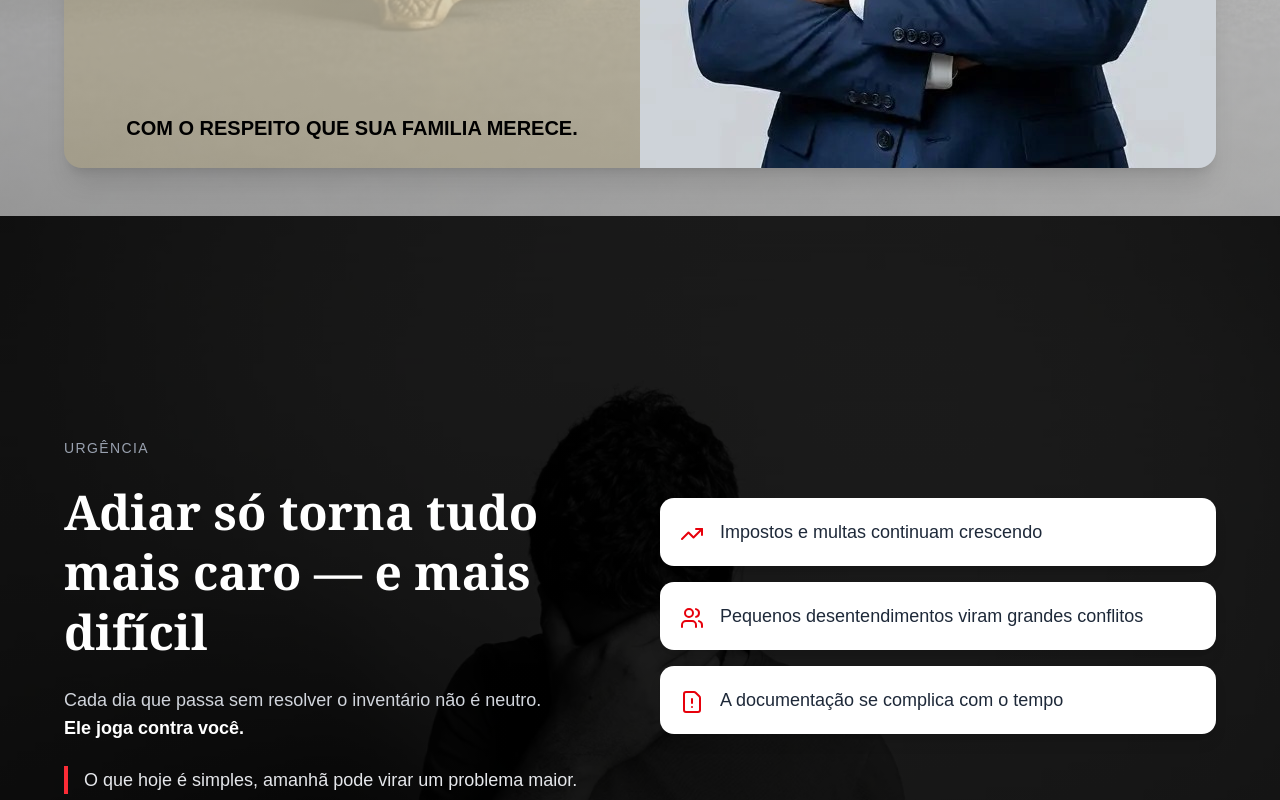
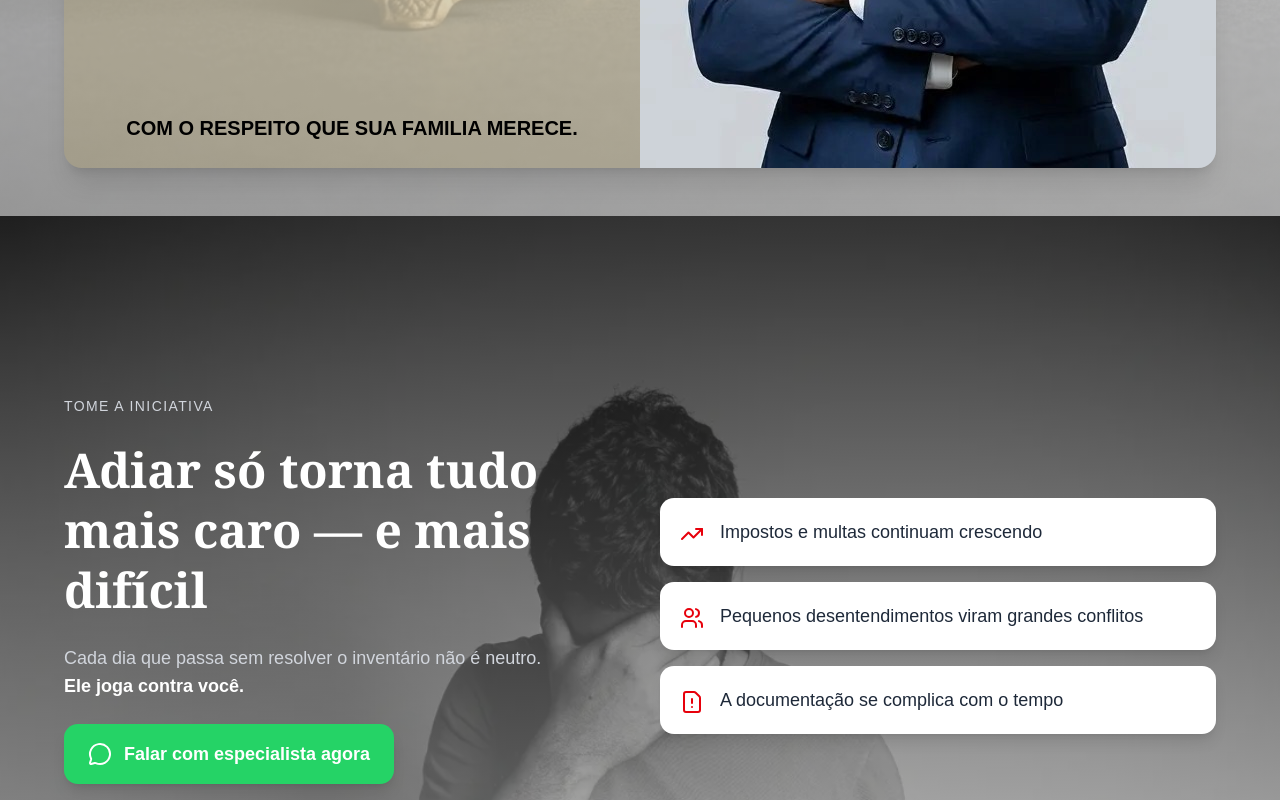
Before and after one commit to LuandersonH/projeto_base, a React (Vite) app: page / in a window 1280 px wide. Shown: the part 3350-4150 px from the top of the page. Built offline with nearby package versions, Linux system fonts and the light colour scheme.

Commit message:
base pronta

```diff
--- a/package.json
+++ b/package.json
@@ -15,6 +15,7 @@
     "@tailwindcss/vite": "^4.2.2",
     "class-variance-authority": "^0.7.1",
     "clsx": "^2.1.1",
+    "framer-motion": "^12.38.0",
     "lucide-react": "^1.8.0",
     "radix-ui": "^1.4.3",
     "react": "^19.2.4",
--- /dev/null
+++ b/src/components/parallax/MultiSectionTransition.tsx
@@ -0,0 +1,113 @@
+import React, { useRef } from "react";
+import type { ReactNode } from "react";
+import {
+  motion,
+  useScroll,
+  useTransform,
+  MotionValue,
+  progress,
+} from "framer-motion";
+
+type MultiSectionTransitionProps = {
+  children: ReactNode[];
+};
+
+export function MultiSectionTransition({
+  children,
+}: MultiSectionTransitionProps) {
+  const containerRef = useRef<HTMLDivElement | null>(null);
+  const count = React.Children.count(children);
+
+  // Rastreia o scroll do container inteiro
+  const { scrollYProgress } = useScroll({
+    target: containerRef,
+    offset: ["start start", "end end"],
+  });
+
+  return (
+    <div ref={containerRef} className="relative min-w-full">
+      {React.Children.map(children, (child, index) => (
+        <SectionItem
+          key={index}
+          index={index}
+          total={count}
+          progress={scrollYProgress}
+        >
+          {child}
+        </SectionItem>
+      ))}
+    </div>
+  );
+}
+
+// --- COMPONENTE AUXILIAR ---
+
+type SectionItemProps = {
+  children: ReactNode;
+  index: number;
+  total: number;
+  progress: MotionValue<number>;
+};
+
+function SectionItem({
+  children,
+  index,
+  isLast,
+}: {
+  children: React.ReactNode;
+  index: number;
+  isLast: boolean;
+}) {
+  const containerRef = useRef<HTMLDivElement>(null);
+  const contentRef = useRef<HTMLDivElement>(null);
+
+  const [isTall, setIsTall] = useState(false);
+
+  useLayoutEffect(() => {
+    const measure = () => {
+      if (!contentRef.current) return;
+      const h = contentRef.current.offsetHeight;
+      setIsTall(h > window.innerHeight);
+    };
+
+    measure();
+    window.addEventListener("resize", measure);
+    return () => window.removeEventListener("resize", measure);
+  }, []);
+
+  const { scrollYProgress } = useScroll({
+    target: containerRef,
+    offset: ["start start", "end start"],
+  });
+
+  const scale = useTransform(scrollYProgress, [0, 1], [1, 0.94]);
+  const opacity = useTransform(scrollYProgress, [0, 1], [1, 0]);
+
+  return (
+    <div
+      ref={containerRef}
+      className="relative w-full"
+      style={{
+        zIndex: index + 1,
+        marginBottom: isLast ? 0 : "-100vh",
+      }}
+    >
+      <motion.div
+        style={{
+          scale: !isTall && !isLast ? scale : 1,
+          opacity: !isTall && !isLast ? opacity : 1,
+        }}
+        className={!isTall ? "sticky top-0 w-full origin-top" : "relative"}
+      >
+        <div
+          ref={contentRef}
+          className="w-full bg-white min-h-screen shadow-2xl"
+        >
+          {children}
+        </div>
+      </motion.div>
+
+      {!isLast && <div className="h-screen pointer-events-none" />}
+    </div>
+  );
+}
--- /dev/null
+++ b/src/components/parallax/SectionTransition.tsx
@@ -0,0 +1,55 @@
+"use client";
+
+import { useRef } from "react";
+import type { ReactNode } from "react";
+import { motion, useScroll, useTransform } from "framer-motion";
+
+type SectionTransitionProps = {
+  children: [ReactNode, ReactNode];
+};
+
+export function SectionTransition({ children }: SectionTransitionProps) {
+  const [first, second] = children;
+  const ref = useRef<HTMLDivElement | null>(null);
+
+  const { scrollYProgress } = useScroll({
+    target: ref,
+    // "start start": Topo do container bate no topo da tela
+    // "end start": Final do container bate no topo da tela
+    offset: ["start start", "end start"],
+  });
+
+  /**
+   * 🎬 A animação ocorre exatamente entre 0 e 0.5 (primeira metade do scroll),
+   * que é o tempo exato em que a segunda seção está subindo para cobrir a primeira.
+   */
+  const scale = useTransform(scrollYProgress, [0, 0.5], [1, 0.96]);
+  const opacity = useTransform(scrollYProgress, [0, 0.5], [1, 0]);
+
+  return (
+    <div ref={ref} className="relative min-w-full">
+      {/* 🔴 SEÇÃO QUE FICA FIXADA (PROBLEM)
+        Ela gruda no topo enquanto damos scroll, e o Framer Motion
+        aplica o fade out e o scale down.
+      */}
+      <motion.div
+        style={{ opacity }}
+        className="sticky top-0 h-[100svh] w-full overflow-hidden"
+      >
+        {first}
+      </motion.div>
+
+      {/* 🟢 SEÇÃO QUE ROLA POR CIMA (SOLUTION)
+        Não precisa de animação em 'y'. O fluxo natural do scroll
+        vai empurrar ela para cima da seção fixada!
+      */}
+      <div className="relative z-10 w-full bg-white">
+        {/* ⚠️ IMPORTANTE: Essa div precisa obrigatoriamente de uma cor de fundo
+          sólida (ex: bg-white, bg-black, bg-zinc-900). Se for transparente,
+          a seção de baixo vai aparecer através dela enquanto diminui!
+        */}
+        {second}
+      </div>
+    </div>
+  );
+}
--- a/src/pages/NotFound.tsx
+++ b/src/pages/NotFound.tsx
@@ -6,7 +6,7 @@ export default function NotFound() {
   const navigate = useNavigate();
 
   return (
-    <div className="min-h-screen flex items-center justify-center bg-background px-4">
+    <div className="min-h-[100svh] flex items-center justify-center bg-background px-4">
       <div className="text-center space-y-6 max-w-md">
         <h1 className="text-6xl font-bold tracking-tight">404</h1>
 
--- a/src/pages/extrajudicial-probate/sections/Authority.tsx
+++ b/src/pages/extrajudicial-probate/sections/Authority.tsx
@@ -4,7 +4,7 @@ import imgBg from "@/assets/hero/fundo_authority.png";
 export function Authority() {
   return (
     <section
-      className="w-full min-h-dvh flex flex-col items-center px-4 py-12 bg-gray-50  bg-cover bg-left bg-no-repeat"
+      className="w-full min-h-[100svh] flex flex-col items-center px-4 py-12 bg-gray-50  bg-cover bg-left bg-no-repeat"
       style={{
         backgroundImage: `linear-gradient(rgba(199, 199, 199, 0.65), rgba(199, 199, 199, 0.9), rgba(199, 199, 199, 0.65)), url(${imgBg})`,
       }}
--- a/src/pages/extrajudicial-probate/sections/Contact.tsx
+++ b/src/pages/extrajudicial-probate/sections/Contact.tsx
@@ -4,11 +4,25 @@ import {
   DollarSignIcon,
   HelpCircleIcon,
 } from "lucide-react";
+import { motion } from "framer-motion";
+
+const cardVariants = {
+  hidden: { opacity: 0, x: 40 },
+  visible: (i: number) => ({
+    opacity: 1,
+    x: 0,
+    transition: {
+      delay: i * 0.15,
+      duration: 0.5,
+      ease: "easeOut",
+    },
+  }),
+};
 
 export function Contact() {
   return (
-    <section className="w-full min-h-dvh bg-[#0a0a0a] relative">
-      <div className="w-full min-h-dvh flex items-center justify-center px-4 py-16">
+    <section className="w-full min-h-[100svh] bg-[#0a0a0a] relative">
+      <div className="w-full min-h-[100svh] flex items-center justify-center px-4 py-16">
         <div className="w-full max-w-6xl grid md:grid-cols-2 gap-10 items-center">
           {/* LEFT SIDE */}
           <div className="text-white space-y-6">
@@ -29,15 +43,14 @@ export function Contact() {
 
             <div className="border-l-4 border-yellow-500 pl-4">
               <p className="text-base md:text-lg text-gray-200">
-                A primeira conversa é gratuita e sem compromisso.
+                Conversa gratuitamente e sem compromisso.
               </p>
             </div>
 
-            {/* CTA */}
             <a
               href="https://wa.me/SEUNUMERO"
               target="_blank"
-              className="inline-flex items-center gap-3 bg-[#25D366] hover:bg-[#1ebe5d] text-white font-semibold text-base md:text-lg px-6 py-4 rounded-xl shadow-lg transition-all duration-300"
+              className="inline-flex items-center gap-3 bg-[#25D366] hover:bg-[#1ebe5d] text-white font-semibold text-base md:text-lg px-6 py-4 rounded-xl shadow-lg transition-all duration-300 hover:scale-[1.02]"
             >
               <MessageCircleIcon className="size-5 md:size-6" />
               Falar com especialista agora
@@ -48,44 +61,43 @@ export function Contact() {
             </p>
           </div>
 
-          {/* RIGHT SIDE - CARDS */}
+          {/* RIGHT SIDE - FAQ COM ANIMAÇÃO */}
           <div className="grid gap-4">
-            <div className="bg-white rounded-xl p-5 shadow-lg flex items-start gap-4">
-              <ClockIcon className="text-yellow-600 mt-1" />
-              <div>
-                <p className="text-base md:text-lg text-gray-800 font-medium">
-                  Qual o prazo médio?
-                </p>
-                <p className="text-sm text-gray-600 mt-1">
-                  Em muitos casos, o processo pode ser resolvido em semanas.
-                </p>
-              </div>
-            </div>
-
-            <div className="bg-white rounded-xl p-5 shadow-lg flex items-start gap-4">
-              <DollarSignIcon className="text-yellow-600 mt-1" />
-              <div>
-                <p className="text-base md:text-lg text-gray-800 font-medium">
-                  Quanto custa?
-                </p>
-                <p className="text-sm text-gray-600 mt-1">
-                  Você recebe uma estimativa clara após uma análise rápida do
-                  caso.
-                </p>
-              </div>
-            </div>
-
-            <div className="bg-white rounded-xl p-5 shadow-lg flex items-start gap-4">
-              <HelpCircleIcon className="text-yellow-600 mt-1" />
-              <div>
-                <p className="text-base md:text-lg text-gray-800 font-medium">
-                  Como funciona?
-                </p>
-                <p className="text-sm text-gray-600 mt-1">
-                  Orientamos todo o processo e cuidamos da parte burocrática.
-                </p>
-              </div>
-            </div>
+            {[
+              {
+                icon: <ClockIcon className="text-yellow-600 mt-1" />,
+                title: "Qual o prazo médio?",
+                desc: "Em muitos casos, o processo pode ser resolvido em semanas.",
+              },
+              {
+                icon: <DollarSignIcon className="text-yellow-600 mt-1" />,
+                title: "Quanto custa?",
+                desc: "Você recebe uma estimativa clara após uma análise rápida do caso.",
+              },
+              {
+                icon: <HelpCircleIcon className="text-yellow-600 mt-1" />,
+                title: "Como funciona?",
+                desc: "Orientamos todo o processo e cuidamos da parte burocrática.",
+              },
+            ].map((item, i) => (
+              <motion.div
+                key={i}
+                custom={i}
+                variants={cardVariants}
+                initial="hidden"
+                whileInView="visible"
+                viewport={{ once: true, margin: "-50px" }}
+                className="bg-white rounded-xl p-5 shadow-lg flex items-start gap-4 hover:shadow-xl hover:-translate-y-1"
+              >
+                {item.icon}
+                <div>
+                  <p className="text-base md:text-lg text-gray-800 font-medium">
+                    {item.title}
+                  </p>
+                  <p className="text-sm text-gray-600 mt-1">{item.desc}</p>
+                </div>
+              </motion.div>
+            ))}
           </div>
         </div>
       </div>
--- a/src/pages/extrajudicial-probate/sections/Hero.tsx
+++ b/src/pages/extrajudicial-probate/sections/Hero.tsx
@@ -4,7 +4,7 @@ import imgHero from "@/assets/hero/hero.png";
 export function Hero() {
   return (
     <section
-      className="w-full min-h-dvh flex items-center bg-amber-50 bg-cover bg-center"
+      className="w-full min-h-[100svh] flex items-center bg-amber-50 bg-cover bg-center"
       style={{
         backgroundImage: `linear-gradient(rgba(0,0,0,0.65), rgba(0,0,0,0.65)), url(${imgHero})`,
       }}
--- a/src/pages/extrajudicial-probate/sections/Urgency.tsx
+++ b/src/pages/extrajudicial-probate/sections/Urgency.tsx
@@ -1,25 +1,39 @@
 import {
-  TriangleAlertIcon,
   TrendingUpIcon,
   UsersIcon,
   FileWarningIcon,
+  MessageCircleIcon,
 } from "lucide-react";
+import { motion } from "framer-motion";
 import imgBg from "@/assets/hero/problem.webp";
+
+const cardVariants = {
+  hidden: { opacity: 0, x: 40 },
+  visible: (i: number) => ({
+    opacity: 1,
+    x: 0,
+    transition: {
+      delay: i * 0.15,
+      duration: 0.5,
+      ease: "easeOut",
+    },
+  }),
+};
 
 export function Urgency() {
   return (
     <section
-      className="w-full min-h-dvh bg-cover bg-center bg-no-repeat relative"
+      className="w-full min-h-[100svh] bg-cover bg-center bg-no-repeat relative"
       style={{
-        backgroundImage: `linear-gradient(rgba(0,0,0,0.85), rgba(0,0,0,0.9)), url(${imgBg})`,
+        backgroundImage: `linear-gradient(rgba(0, 0, 0, 0.7), rgba(255, 255, 255, 0.6)), url(${imgBg})`,
       }}
     >
-      <div className="w-full min-h-dvh flex items-center justify-center px-4 py-16">
+      <div className="w-full min-h-[100svh] flex items-center justify-center px-4 py-16">
         <div className="w-full max-w-6xl grid md:grid-cols-2 gap-10 items-center">
           {/* LEFT SIDE - COPY */}
           <div className="text-white space-y-6">
-            <p className="uppercase tracking-widest text-sm text-gray-400">
-              Urgência
+            <p className="uppercase tracking-widest text-sm text-gray-300">
+              TOME A INICIATIVA
             </p>
 
             <h1 className="text-3xl md:text-5xl font-serif font-semibold leading-tight">
@@ -35,7 +49,14 @@ export function Urgency() {
                 Ele joga contra você.
               </span>
             </p>
-
+            <a
+              href="https://wa.me/SEUNUMERO"
+              target="_blank"
+              className="inline-flex items-center gap-3 bg-[#25D366] hover:bg-[#1ebe5d] text-white font-semibold text-base md:text-lg px-6 py-4 rounded-xl shadow-lg transition-all duration-300 hover:scale-[1.02]"
+            >
+              <MessageCircleIcon className="size-5 md:size-6" />
+              Falar com especialista agora
+            </a>
             <div className="border-l-4 border-red-500 pl-4">
               <p className="text-base md:text-lg text-gray-200">
                 O que hoje é simples, amanhã pode virar um problema maior.
@@ -43,33 +64,42 @@ export function Urgency() {
             </div>
           </div>
 
-          {/* RIGHT SIDE - CARDS */}
+          {/* RIGHT SIDE - CARDS COM ANIMAÇÃO */}
           <div className="grid gap-4">
-            <div className="bg-white rounded-xl p-5 shadow-lg flex items-start gap-4">
-              <TrendingUpIcon className="text-red-600 mt-1" />
-              <p className="text-base md:text-lg text-gray-800">
-                Impostos e multas continuam crescendo
-              </p>
-            </div>
-
-            <div className="bg-white rounded-xl p-5 shadow-lg flex items-start gap-4">
-              <UsersIcon className="text-red-600 mt-1" />
-              <p className="text-base md:text-lg text-gray-800">
-                Pequenos desentendimentos viram grandes conflitos
-              </p>
-            </div>
-
-            <div className="bg-white rounded-xl p-5 shadow-lg flex items-start gap-4">
-              <FileWarningIcon className="text-red-600 mt-1" />
-              <p className="text-base md:text-lg text-gray-800">
-                A documentação se complica com o tempo
-              </p>
-            </div>
+            {[
+              {
+                icon: <TrendingUpIcon className="text-red-600 mt-1" />,
+                text: "Impostos e multas continuam crescendo",
+              },
+              {
+                icon: <UsersIcon className="text-red-600 mt-1" />,
+                text: "Pequenos desentendimentos viram grandes conflitos",
+              },
+              {
+                icon: <FileWarningIcon className="text-red-600 mt-1" />,
+                text: "A documentação se complica com o tempo",
+              },
+            ].map((item, i) => (
+              <motion.div
+                key={i}
+                custom={i}
+                variants={cardVariants}
+                initial="hidden"
+                whileInView="visible"
+                viewport={{ once: true, margin: "-50px" }}
+                className="bg-white rounded-xl p-5 shadow-lg flex items-start gap-4 transition-all hover:shadow-xl hover:-translate-y-1"
+              >
+                {item.icon}
+                <p className="text-base md:text-lg text-gray-800">
+                  {item.text}
+                </p>
+              </motion.div>
+            ))}
           </div>
         </div>
       </div>
 
-      {/* BOTTOM STRIP (IMPACTO FINAL) */}
+      {/* BOTTOM STRIP */}
       <div className="w-full bg-red-600 text-white py-6 px-4 text-center">
         <div className="max-w-3xl mx-auto space-y-2">
           <p className="text-base md:text-lg">
--- a/src/routes/routes.config.tsx
+++ b/src/routes/routes.config.tsx
@@ -1,7 +1,7 @@
 import Home from "../pages/Home";
-import NotFound from "../pages/NotFound";
+// import NotFound from "../pages/NotFound";
 
 export const routes = [
   { path: "/", element: <Home /> },
-  { path: "*", element: <NotFound /> },
+  { path: "*", element: <Home /> },
 ];
```
Also changed, not shown: src/pages/extrajudicial-probate/sections/Problem.tsx (+2 -9 lines), src/pages/extrajudicial-probate/sections/Solution.tsx (+11 -7 lines), 1 other file (tests, documents, lock files or other folders).
